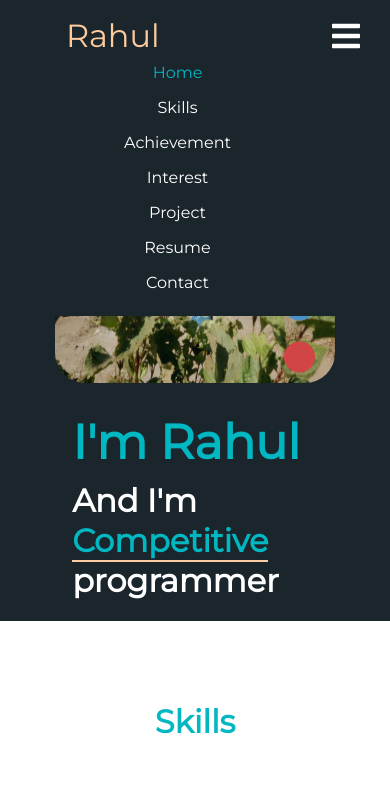
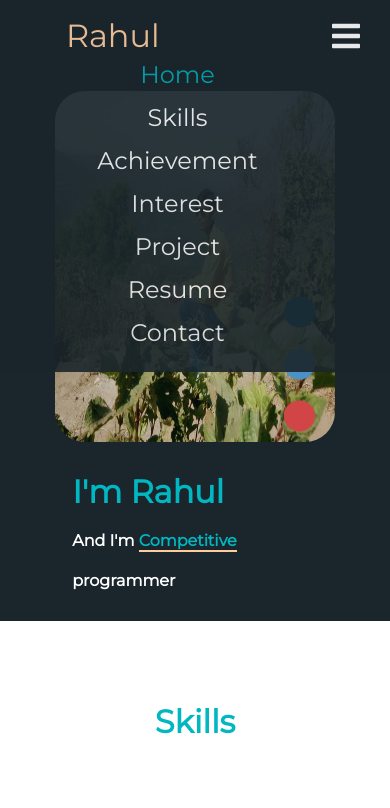
Before and after one commit to karad1818/portfolio, a plain HTML site: page index.html in a window 390 px wide. Both pictures are taken after a click on the element 346 px from the left and 36 px from the top of the page. Shown: the top 808 px of the page. Drawn offline with Linux system fonts and the light colour scheme.

Commit message:
Update Portfolio2.css

```diff
--- a/Portfolio2.css
+++ b/Portfolio2.css
@@ -60,12 +60,16 @@ nav a{
 /*media Query */
 @media all and (max-width: 900px){
 	nav,.menu{
+		opacity: 0.9;
 		flex-direction: column;
 	}
 	.menu{
-		line-height: 35px;
+		line-height: 40px;
 		display: none;
 		margin-left: 0;
+	}
+	.menu .item a{
+		font-size: 1.5rem;
 	}
 	.toggle{
 		top:20px;
@@ -175,6 +179,15 @@ nav a{
 	.card_about .about_my_self{
 		width:70%;
 		padding-top: 30px;
+	}
+	.card_about .about_my_self h1{
+		font-size: 2rem;
+	}
+	.card_about .about_my_self h4{
+		font-size: 1rem;
+	}
+	.card_about .about_my_self h4 span{
+		font-size: 1rem;
 	}
 }
 /*home end*/
```
